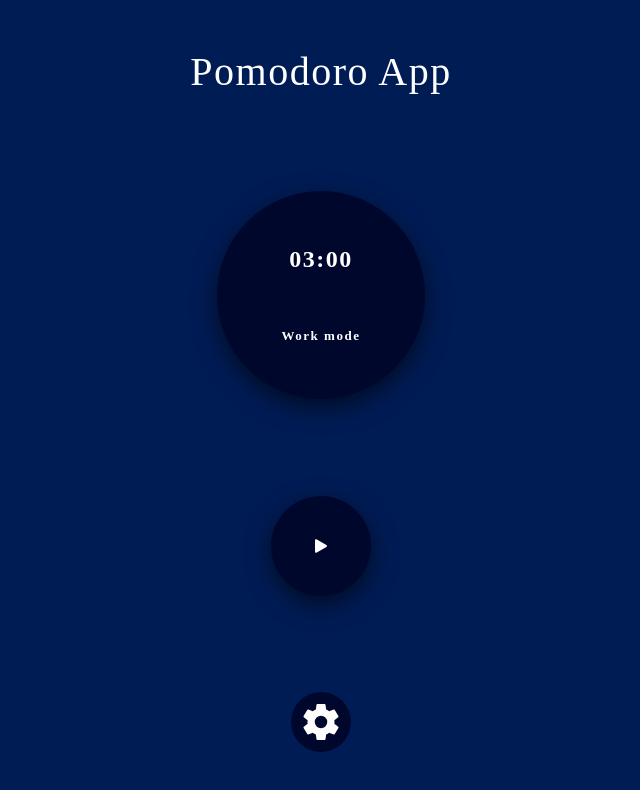
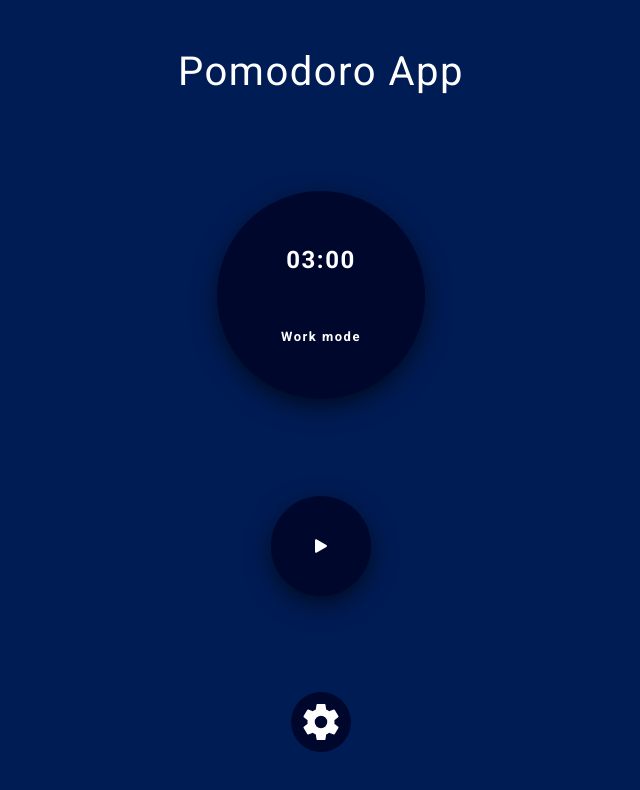
Before and after one commit to constThiagoSilva/pomodoro-app, a React (Vite) app: page / in a window 1280 px wide. Shown: the top 790 px of the page, without its empty margins (319-959 px from the left). Built offline with nearby package versions, Linux system fonts and the light colour scheme.

Commit message:
feat: add roboto font

```diff
--- a/index.html
+++ b/index.html
@@ -1,12 +1,18 @@
 <!DOCTYPE html>
 <html lang="en">
+
 <head>
   <meta charset="UTF-8" />
   <meta name="viewport" content="width=device-width, initial-scale=1.0" />
+  <link rel="preconnect" href="https://fonts.googleapis.com">
+  <link rel="preconnect" href="https://fonts.gstatic.com" crossorigin>
+  <link href="https://fonts.googleapis.com/css2?family=Roboto:wght@100;400;700&display=swap" rel="stylesheet">
   <title>doro app</title>
 </head>
+
 <body>
   <div id="root"></div>
   <script type="module" src="/src/main.tsx"></script>
 </body>
+
 </html>
--- a/src/styles/GlobalStyles.ts
+++ b/src/styles/GlobalStyles.ts
@@ -7,6 +7,8 @@
         border: 0;
 
         box-sizing: border-box;
+
+        font-family: 'Roboto', sans-serif;
     }
     body {
         width: 100%;
```
Lines whose indentation alone changed are shown as unchanged.
